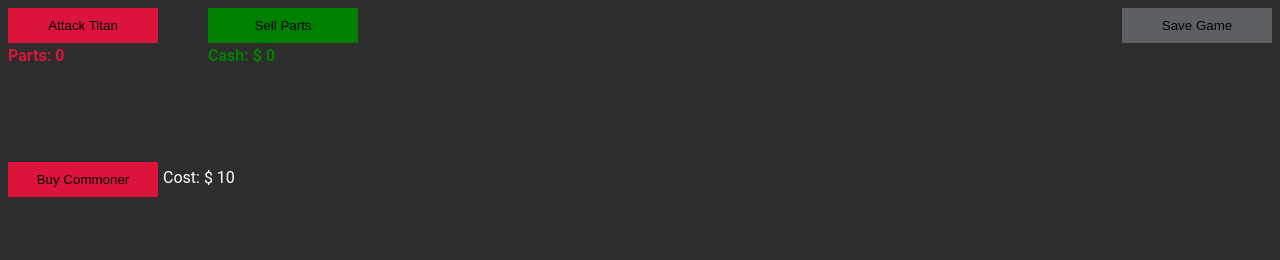
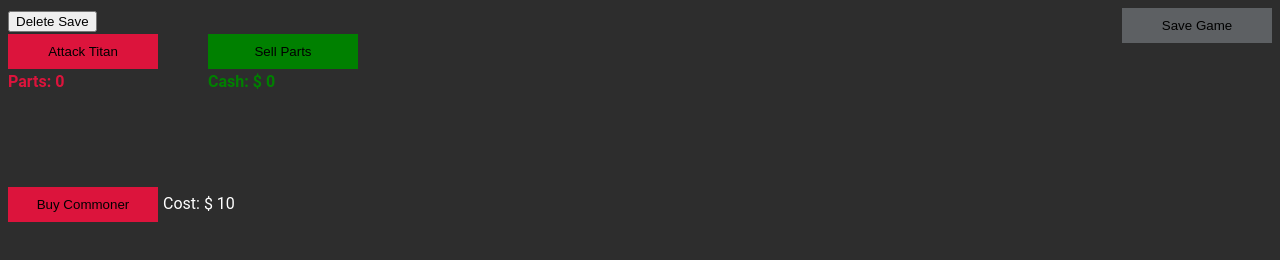
Before and after one commit to Camryn2223/Titan-Slayer, a plain HTML site: page index.html in a window 1280 px wide. Drawn offline with Linux system fonts and the light colour scheme.

Commit message:
Titan Slayer V 0.1

```diff
--- a/index.html
+++ b/index.html
@@ -7,6 +7,7 @@
 </head>
 <body onload="loadGame()">
 	<button class="saveGame" id="saveGame" onclick="saveGame()">Save Game</button>
+	<button class="deleteGame" id="deleteGame" onclick="deleteGame()">Delete Save</button>
 	<div class="producers">
 		<button class="clickerButton" id="clickerButton" onclick="gainPart(1)">
 			<span class="attackTitan">Attack Titan</span>
--- a/main.js
+++ b/main.js
@@ -332,6 +332,10 @@ function loadGame() {
 	if (typeof savegame.auto1 !== "undefined") auto1 = savegame.auto1;
 }
 
+function deleteGame() {
+	localStorage.removeItem("save");
+}
+
 window.setInterval(function(){
 	sellPart(cashPerSecond);
 	gainParts(partsPerSecond);
```
